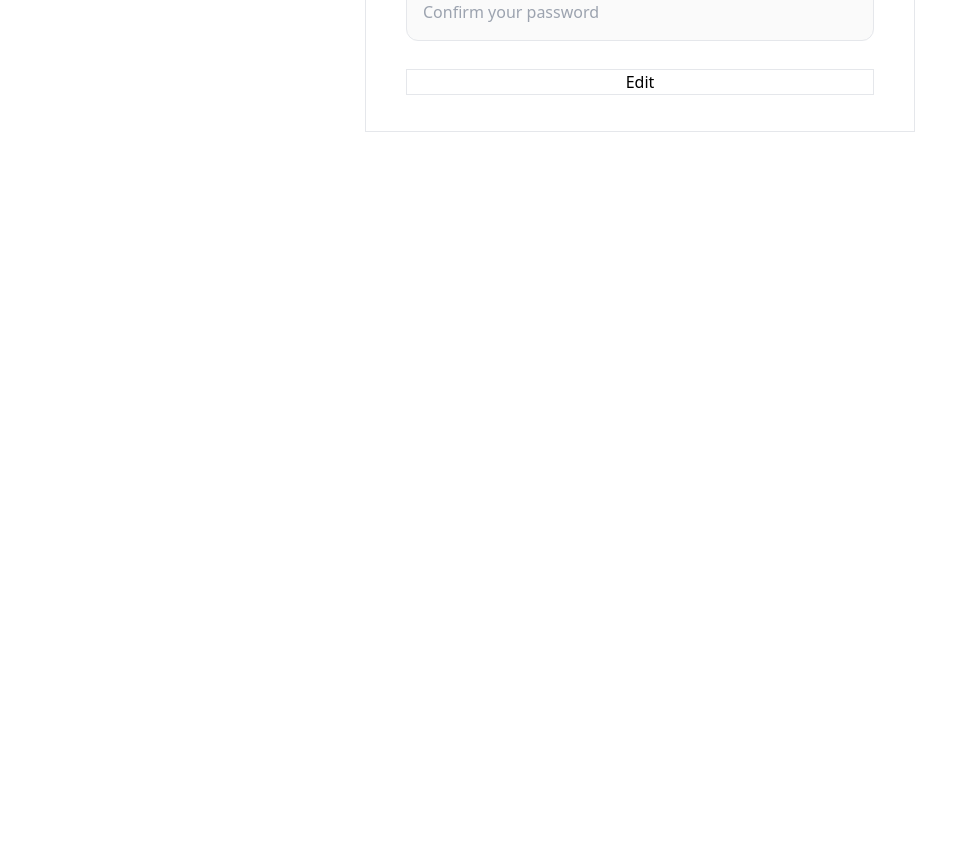
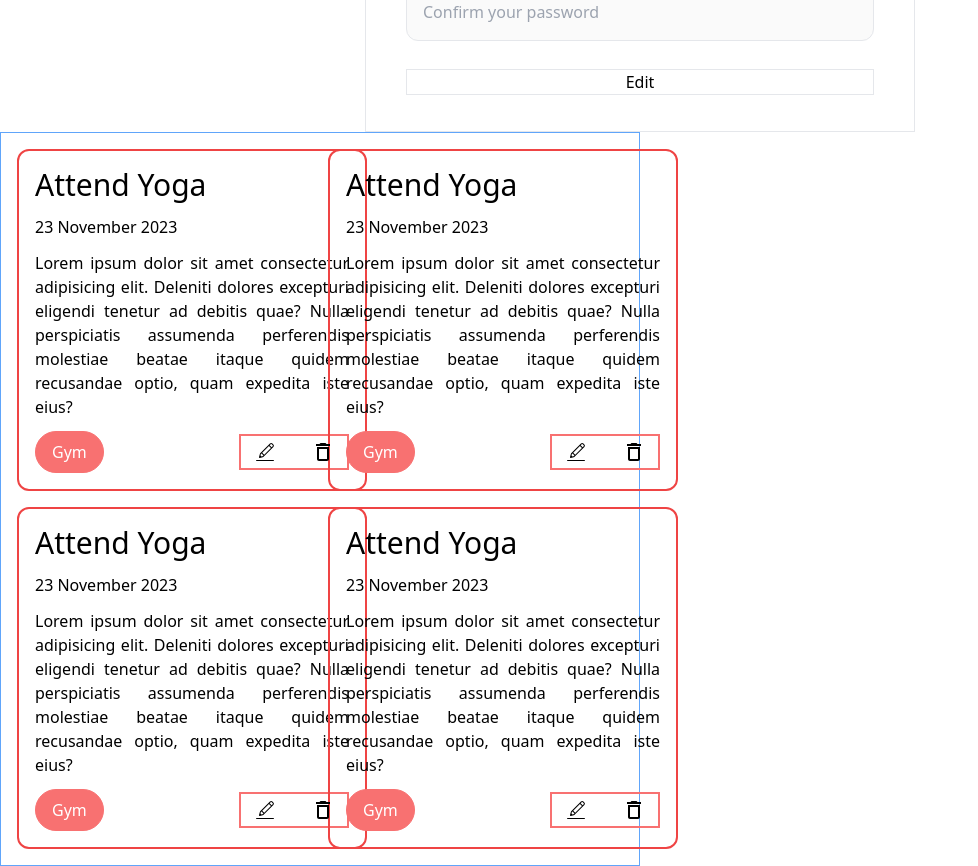
Before and after one commit to fanelob46/Track-Daily, a React (Vite) app in the folder frontend/: page / in a window 1280 px wide. Shown: the part 2260-3126 px from the top of the page, without its empty margins (0-978 px from the left). Before the commit the page ends 2392 px from the top, so only its background shows below. Built offline with nearby package versions, Linux system fonts and the light colour scheme.

Commit message:
Display task grid

```diff
--- a/frontend/src/App.tsx
+++ b/frontend/src/App.tsx
@@ -1,4 +1,5 @@
 import AddTaskUI from "./components/AddTaskUI";
+import TaskGrid from "./components/TaskGrid";
 import SignUpPage from "./pages/SignUpPage";
 
 function App() {
@@ -6,6 +7,7 @@ function App() {
     <>
       <AddTaskUI />
       <SignUpPage />
+      <TaskGrid />
     </>
   );
 }
```
